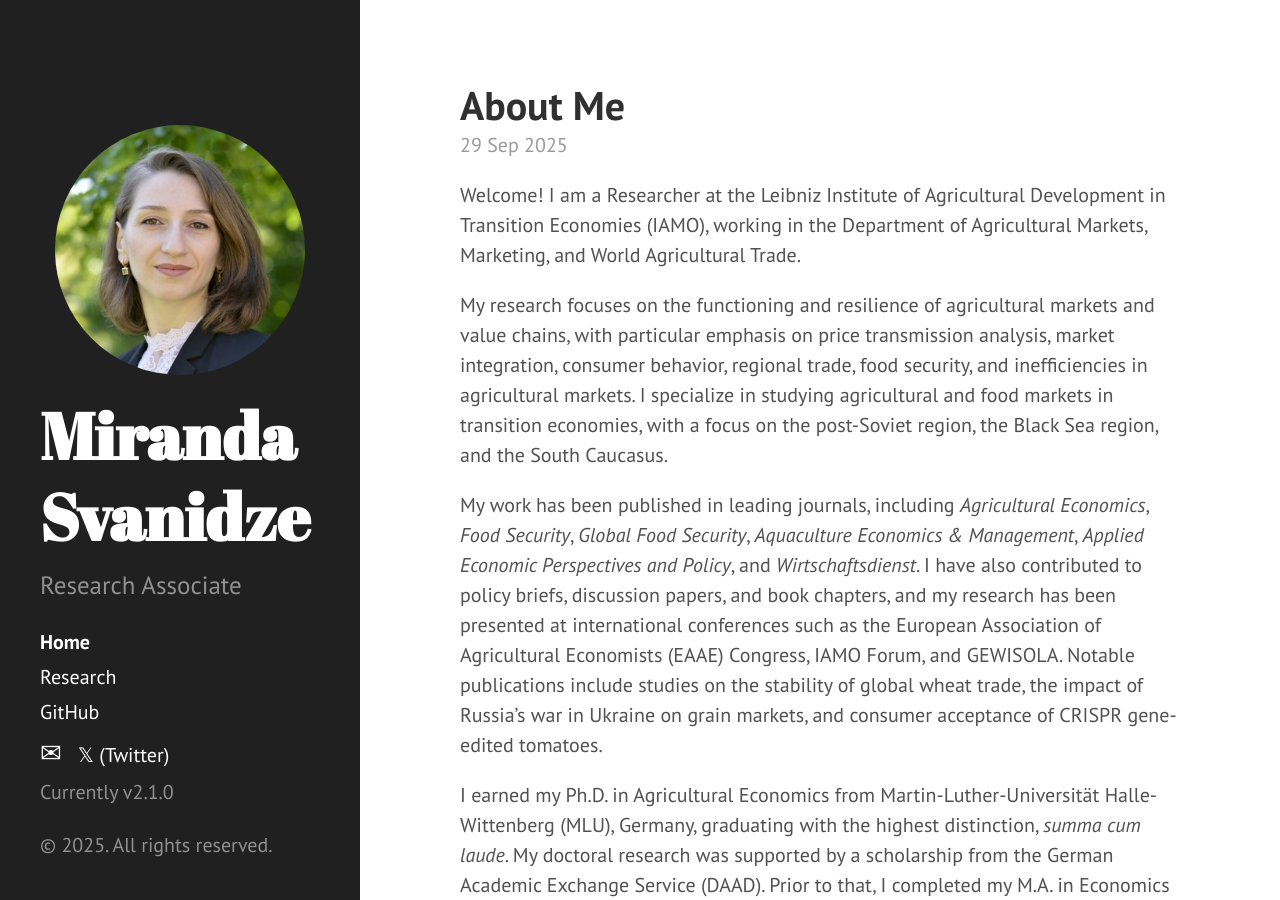
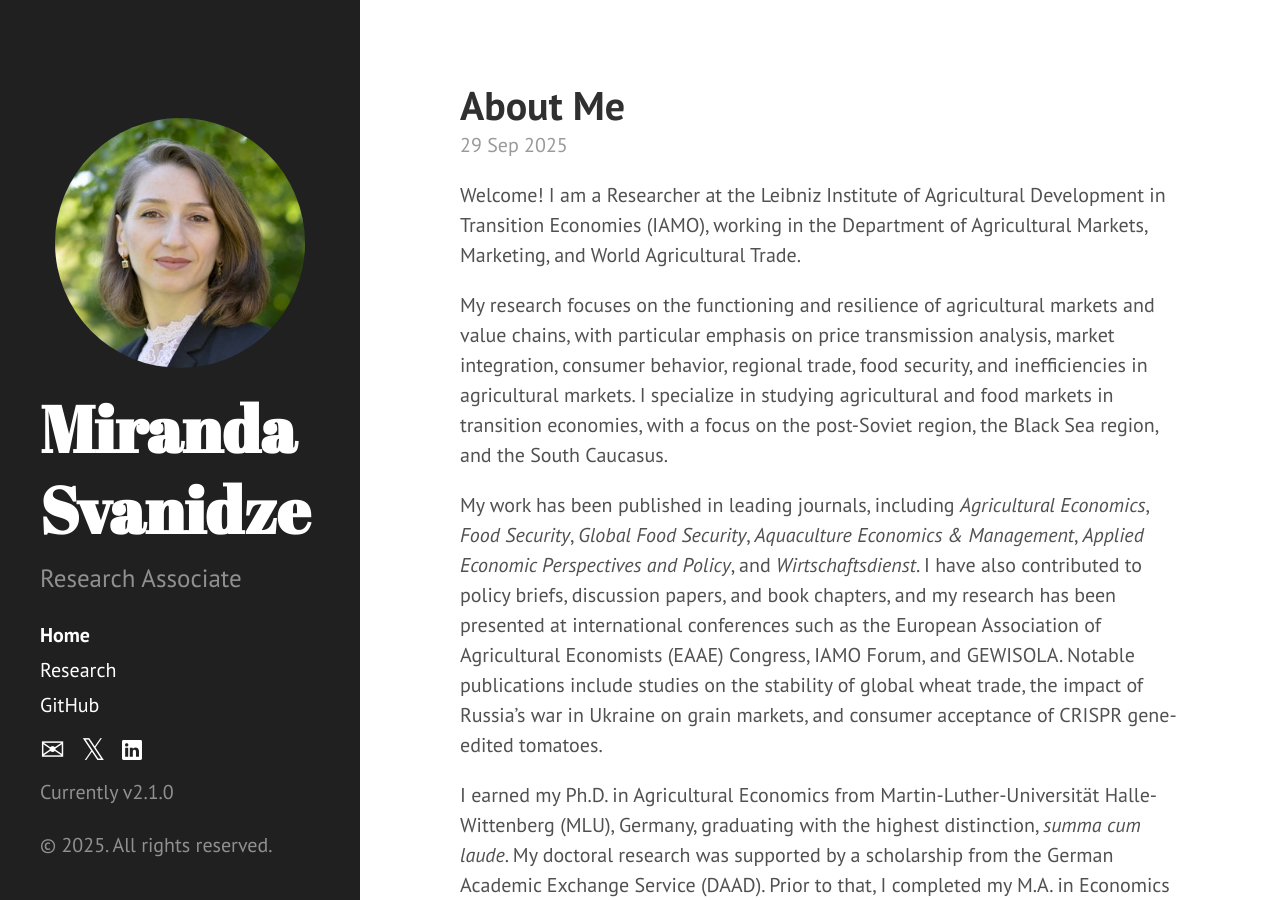
Before and after one commit to miranidze/miranidze.github.io, a Jekyll site: the page built from index.html, in a window 1280 px wide and 900 px high. Built offline with Jekyll 4.4.1, drawn with Linux system fonts in a browser that asks for light colours; the list of posts is cut into pages by our own code.

Commit message:
updatelinkdin

```diff
--- a/_includes/sidebar.html
+++ b/_includes/sidebar.html
@@ -31,9 +31,15 @@
 
          <!-- ✉️ Email and Twitter icons -->
          <span class="sidebar-nav-item">
-         <a href="mailto:svanidze@iamo.de" title="Email" style="font-size:1.3em;">&#x2709;</a>
+         <a href="mailto:svanidze@iamo.de" title="Email" style="font-size:1.5em;">&#x2709;</a>
          &nbsp;
-         <a href="https://x.com/svanidzemiranda" title="Twitter" style="font-size:1em;">&#x1D54F; (Twitter)</a>
+         <a href="https://x.com/svanidzemiranda" title="Twitter" style="font-size:1.5em;">&#x1D54F;</a>
+         &nbsp;
+         <a href="https://www.linkedin.com/in/miranda-svanidze-3ab49978/" class="icon-linkedin" title="LinkedIn" style="display:inline-flex; align-items:center;">
+           <svg xmlns="http://www.w3.org/2000/svg" width="22" height="20" fill="currentColor" class="bi bi-linkedin" viewBox="0 0 16 16">
+               <path d="M0 1.146C0 .513.526 0 1.175 0h13.65C15.474 0 16 .513 16 1.146v13.708c0 .633-.526 1.146-1.175 1.146H1.175C.526 16 0 15.487 0 14.854zm4.943 12.248V6.169H2.542v7.225zm-1.2-8.212c.837 0 1.358-.554 1.358-1.248-.015-.709-.52-1.248-1.342-1.248S2.4 3.226 2.4 3.934c0 .694.521 1.248 1.327 1.248zm4.908 8.212V9.359c0-.216.016-.432.08-.586.173-.431.568-.878 1.232-.878.869 0 1.216.662 1.216 1.634v3.865h2.401V9.25c0-2.22-1.184-3.252-2.764-3.252-1.274 0-1.845.7-2.165 1.193v.025h-.016l.016-.025V6.169h-2.4c.03.678 0 7.225 0 7.225z"/>
+           </svg>
+           </a>
          </span>
          <span class="sidebar-nav-item">Currently v{{ site.version }}</span>
       </nav>
```
